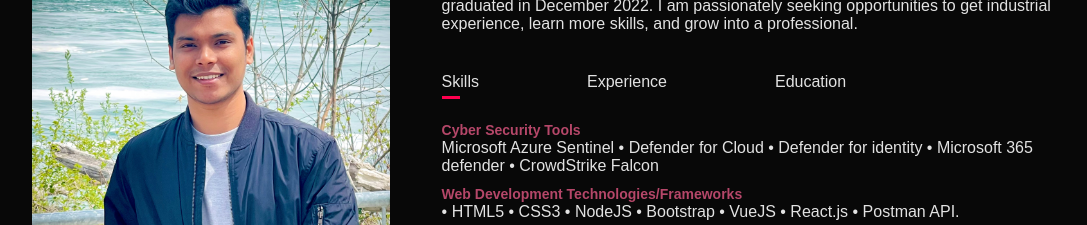
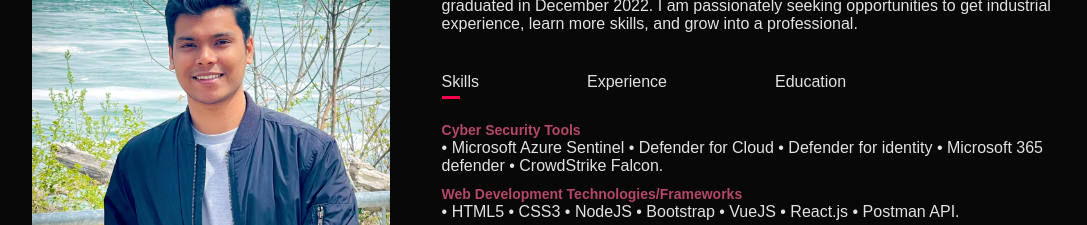
Before and after one commit to parthshah9574/myPortfolio-react, a React (Vite) app: page / in a window 1280 px wide. Shown: the part 1000-1225 px from the top of the page, without its empty margins (96-1183 px from the left). Built offline with nearby package versions, Linux system fonts and the light colour scheme.

Commit message:
Skills Update2

```diff
--- a/src/components/About.jsx
+++ b/src/components/About.jsx
@@ -49,10 +49,9 @@ const About = () => {
                             <span>
                                 <strong>Cyber Security Tools</strong>
                             </span>
-                            <br />
-                            Microsoft Azure Sentinel • Defender for Cloud •
-                            Defender for identity • Microsoft 365 defender •
-                            CrowdStrike Falcon
+                            <br />• Microsoft Azure Sentinel • Defender for
+                            Cloud • Defender for identity • Microsoft 365
+                            defender • CrowdStrike Falcon.
                         </li>
                         <li>
                             <span>
@@ -67,7 +66,7 @@ const About = () => {
                             <span>
                                 <strong>Programming Languages</strong>
                             </span>
-                            <br />• JavaScript • Python
+                            <br />• JavaScript • Python.
                         </li>
                         <li>
                             <span>
```
